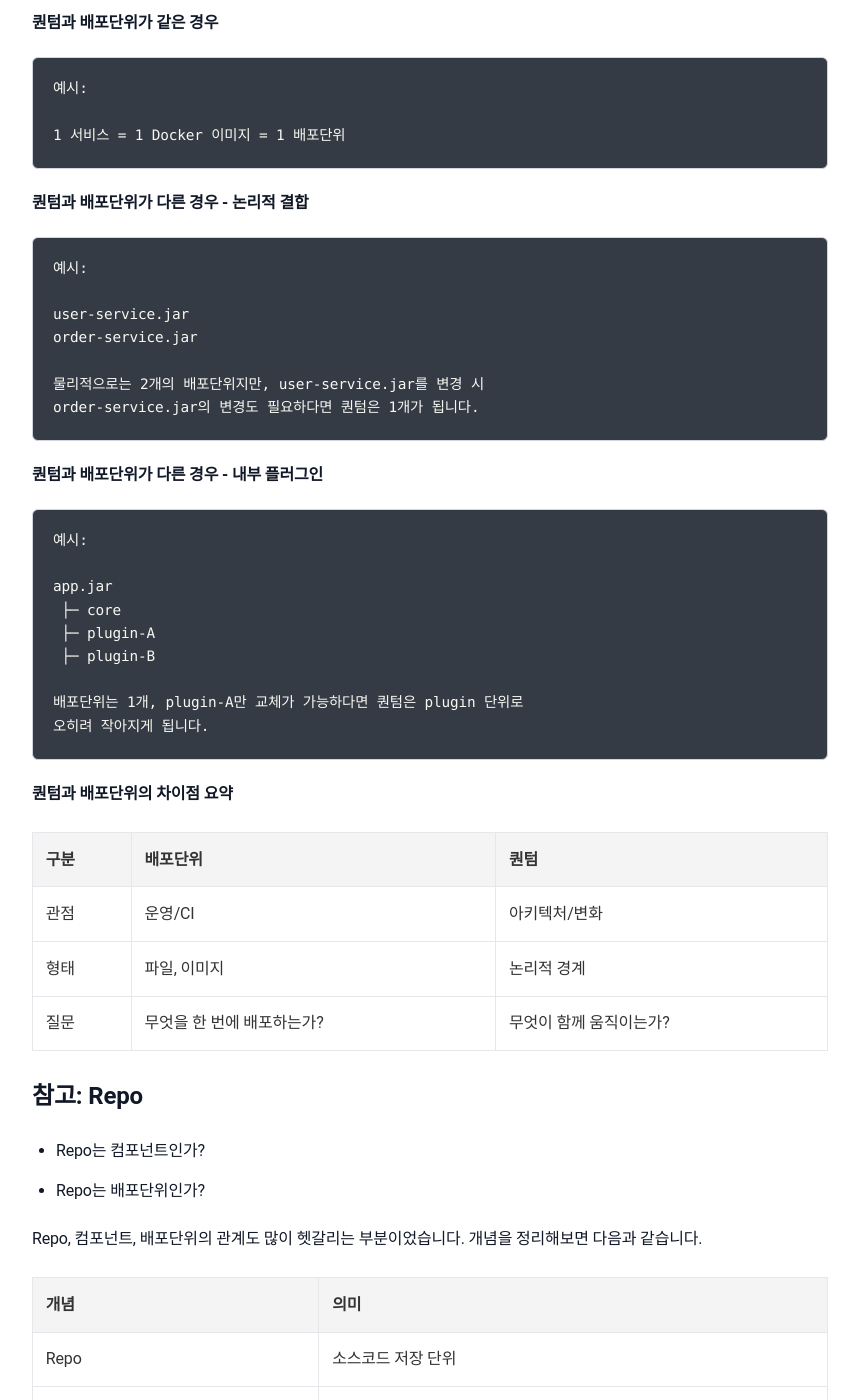
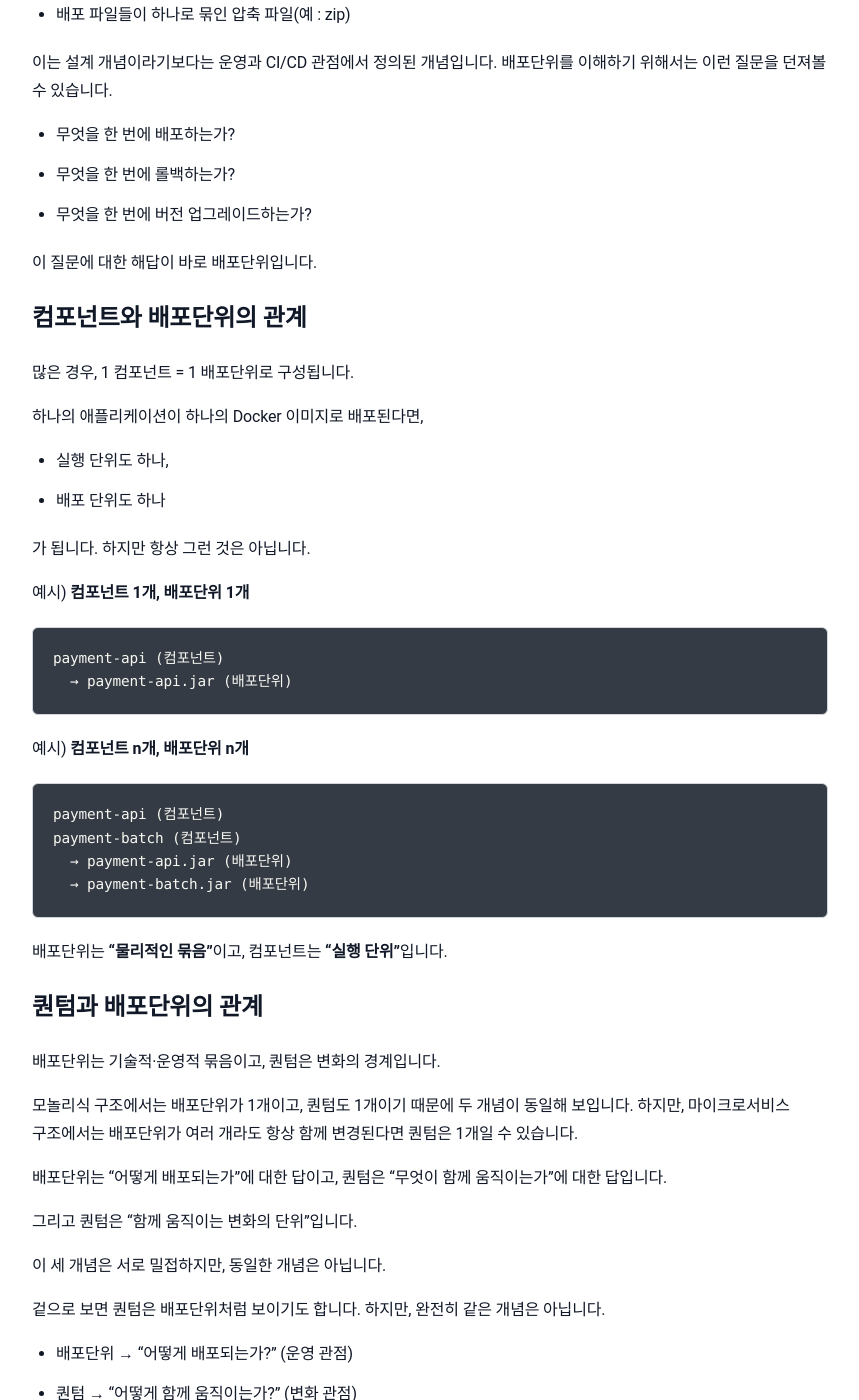
Before and after one commit to sanghoon-lee/sanghoon-lee.github.io, a Jekyll site: the page built from _posts/2026-02-23-ArchitecureCoreConcept.md, in a window 1280 px wide and 1400 px high, scrolled down 4288 px. Shown: the whole window, without its empty margins (210-1069 px from the left). Built offline with Jekyll 4.4.1, drawn with Linux system fonts in a browser that asks for light colours; nearby versions of some CDN libraries; comment, search, counter and statistics services are not loaded; some of the changed text lies outside the part shown.

Commit message:
포스팅 내용 수정

````diff
--- a/_posts/2026-02-23-ArchitecureCoreConcept.md
+++ b/_posts/2026-02-23-ArchitecureCoreConcept.md
@@ -93,14 +93,14 @@ categories: 일반
 
 ### 4. 아티팩트(artifact)
 
-> 빌드 결과로 생성되는 물리적 산출물
+> 빌드 결과로 생성되는 물리적 산출물(파일 단위)
 
 아래와 같은 것들이 아티팩트에 해당됩니다.
 
 * jar 파일
 * war 파일
 * dll 파일
-* Docker image
+* Docker Image 파일
 
 결국, 아티팩트는 배포 대상으로 가장 구체적이고 물리적인 개념입니다.
 
@@ -138,124 +138,130 @@ categories: 일반
 | 아티팩트 | 배포 산출물        |
 | 퀀텀   | 함께 움직이는 최소 단위 |
 
-## 퀀텀과 배포단위의 차이점
+## 배포단위의 정의
+
+배포단위는 한 번에 배포되는 물리적 묶음을 의미합니다. 예를 들면 다음과 같습니다.
+
+* Docker Container
+* VM 배포 패키지
+* 배포 파일들이 하나로 묶인 압축 파일(예 : zip)
+
+이는 설계 개념이라기보다는 운영과 CI/CD 관점에서 정의된 개념입니다. 배포단위를 이해하기 위해서는 이런 질문을 던져볼 수 있습니다.
+
+* 무엇을 한 번에 배포하는가?
+* 무엇을 한 번에 롤백하는가?
+* 무엇을 한 번에 버전 업그레이드하는가?
+
+이 질문에 대한 해답이 바로 배포단위입니다.
+
+## 컴포넌트와 배포단위의 관계
+
+많은 경우, 1 컴포넌트 = 1 배포단위로 구성됩니다.
+
+하나의 애플리케이션이 하나의 Docker 이미지로 배포된다면,
+* 실행 단위도 하나,
+* 배포 단위도 하나
+
+가 됩니다. 하지만 항상 그런 것은 아닙니다.
+
+예시) **컴포넌트 1개, 배포단위 1개**
+```nohighlight
+payment-api (컴포넌트)
+  → payment-api.jar (배포단위)
+```
+
+예시) **컴포넌트 n개, 배포단위 n개**
+```nohighlight
+payment-api (컴포넌트)
+payment-batch (컴포넌트)
+  → payment-api.jar (배포단위)
+  → payment-batch.jar (배포단위)
+```
+
+배포단위는 **“물리적인 묶음”**이고, 컴포넌트는 **“실행 단위”**입니다.
+
+## 퀀텀과 배포단위의 관계
+
+배포단위는 기술적·운영적 묶음이고, 퀀텀은 변화의 경계입니다.
+
+모놀리식 구조에서는 배포단위가 1개이고, 퀀텀도 1개이기 때문에
+두 개념이 동일해 보입니다. 하지만, 마이크로서비스 구조에서는
+배포단위가 여러 개라도 항상 함께 변경된다면 퀀텀은 1개일 수 있습니다.
+
+배포단위는 “어떻게 배포되는가”에 대한 답이고, 퀀텀은 “무엇이 함께 움직이는가”에 대한 답입니다.
+
+그리고 퀀텀은
+“함께 움직이는 변화의 단위”입니다.
+
+이 세 개념은 서로 밀접하지만, 동일한 개념은 아닙니다.
 
 겉으로 보면 퀀텀은 배포단위처럼 보이기도 합니다. 하지만, 완전히 같은 개념은 아닙니다.
 
 * 배포단위 → “어떻게 배포되는가?” (운영 관점)
 * 퀀텀 → “어떻게 함께 움직이는가?” (변화 관점)
 
-**퀀텀과 배포단위가 같은 경우**
+예시) **권텀과 배포단위가 다른 경우: 논리적 결합**
 ```nohighlight
-예시:
+user-service.jar(배포단위)
+order-service.jar(배포단위)
 
-1 서비스 = 1 Docker 이미지 = 1 배포단위
+물리적으로는 2개의 배포단위지만, user-service.jar를 변경 시
+order-service.jar의 변경도 필요한 경우에는 퀀텀은 1개가 됩니다.
 ```
 
-**퀀텀과 배포단위가 다른 경우 - 논리적 결합**
+예시) **퀀텀과 배포단위가 다른 경우: 내부 플러그인**
 
 ```nohighlight
-예시:
-
-user-service.jar
-order-service.jar
-
-물리적으로는 2개의 배포단위지만, user-service.jar를 변경 시
-order-service.jar의 변경도 필요하다면 퀀텀은 1개가 됩니다.
-```
-
-**퀀텀과 배포단위가 다른 경우 - 내부 플러그인**
-
-```nohighlight
-예시:
-
-app.jar
+app.jar (배포단위)
  ├─ core
  ├─ plugin-A
  ├─ plugin-B
 
-배포단위는 1개, plugin-A만 교체가 가능하다면 퀀텀은 plugin 단위로
-오히려 작아지게 됩니다.
+배포단위는 1개이지만, plugin-A만 교체가 가능하다면 퀀텀은 plugin 단위로 범위가 축소됩니다.
 ```
 
-**퀀텀과 배포단위의 차이점 요약**
+## 컴포넌트,배포단위,퀀텀 차이점 요약
 
-| 구분       | 배포단위            | 퀀텀            |
-| -------- | --------------- | ------------- |
-| 관점       | 운영/CI           | 아키텍처/변화       |
-| 형태       | 파일, 이미지         | 논리적 경계        |
-| 질문       | 무엇을 한 번에 배포하는가? | 무엇이 함께 움직이는가? |
+| 개념   | 기준             |
+| ---- | -------------- |
+| 컴포넌트 | 무엇이 실행되는가?     |
+| 배포단위 | 무엇을 한 번에 배포하는가? |
+| 퀀텀   | 무엇이 함께 움직이는가?   |
 
-## 참고: Repo
+## 서비스(service)와 컴포넌트(component)의 차이
 
-* Repo는 컴포넌트인가?
-* Repo는 배포단위인가?
+아키텍처를 공부하다 보면 **서비스**와 **컴포넌트**라는 용어가 자주 등장합니다. 이 둘은 종종 같은 의미로 사용되기도 하고,
+문맥에 따라 혼용되기도 합니다.
 
-Repo, 컴포넌트, 배포단위의 관계도 많이 헷갈리는 부분이었습니다. 개념을 정리해보면 다음과 같습니다.
+정리해보면 다음과 같은 차이가 있습니다.
 
-| 개념   | 의미         |
-| ---- | ---------- |
-| Repo | 소스코드 저장 단위 |
-| 컴포넌트 | 실행 단위      |
-| 배포단위 | 실제 배포 묶음   |
+**서비스**
 
-이 셋도 항상 동일하지 않습니다.
-
-**가장 단순한 구조**
-```nohighlight
-Repo
- └─ 컴포넌트
-
-1 Repo = 1 컴포넌트 = 1 배포단위
-```
-
-**멀티모듈 구조**
-```nohighlight
-Repo
- ├─ 컴포넌트
- ├─ 컴포넌트
- ├─ ...
- └─ 컴포넌트
-
-1 Repo = n 컴포넌트 = n 배포단위
-```
-
-Repo는 개발 조직의 단위이고,
-컴포넌트는 실행의 단위이며,
-배포단위는 운영의 단위입니다.
-
-이 관점이 섞이기 시작하면
-아키텍처 설명이 흐려지기 시작합니다.
-
-## 참고: 서비스
-
-아키텍처를 이야기할 때, 서비스라는 용어도 자주 사용됩니다.
-서비스는 문맥에 따라 두 가지로 의미로 사용될 수 있습니다.
-
-**① 비즈니스 관점**
-
-> 특정 기능이나 가치를 제공하는 논리적 단위
-
-아래 예시와 같이 도메인에 가까운 개념으로 사용됩니다.
+서비스는 기능 또는 가치 제공 단위입니다. 아래 예시와 같이 “무엇을 제공하는가?”에 초점을 둔 개념입니다.
 
 * 결제 서비스
 * 구독 서비스
 * 알림 서비스
 
-**② 마이크로서비스**
+이것은 비즈니스 기능을 기준으로 구분한 논리적 단위에 해당합니다.
 
-> 독립적으로 배포 가능한 기능 단위
+**컴포넌트**
 
-마이크로서비스에서는 컴포넌트와 서비스가 미묘한 차이가 있기는 하지만, 이 경우에는 거의 비슷한 의미로 사용됩니다.
+컴포넌트는 실행 단위입니다. 아래 예시와 같이 “무엇이 실행되는가?”에 초점을 둔 개념입니다.
+
+* 결제 API 서버
+* 결제 배치 서버
+* 알림 Consumer
+
+컴포넌트는 실제 프로세스로 실행되며, 배포와 확장의 대상이 됩니다.
 
 **서비스와 컴포넌트의 차이 요약**
 
-| 구분  | 서비스     | 컴포넌트            |
-| --- | ------- | --------------- |
-| 관점  | 기능/가치   | 실행/구조           |
-| 기준  | 무엇을 제공하는가? | 어떻게 실행되는가? |
-| 추상도 | 논리적     | 물리적             |
-| 예시   | 결제 서비스  | payment-api.jar |
+| 구분 | 서비스       | 컴포넌트      |
+| -- | --------- | --------- |
+| 기준 | 무엇을 제공하는가? | 무엇이 실행되는가? |
+| 관점 | 기능/비즈니스   | 구조/런타임    |
+| 형태 | 논리적 단위    | 물리적 실행 단위 |
 
 
 ## 마무리
````
